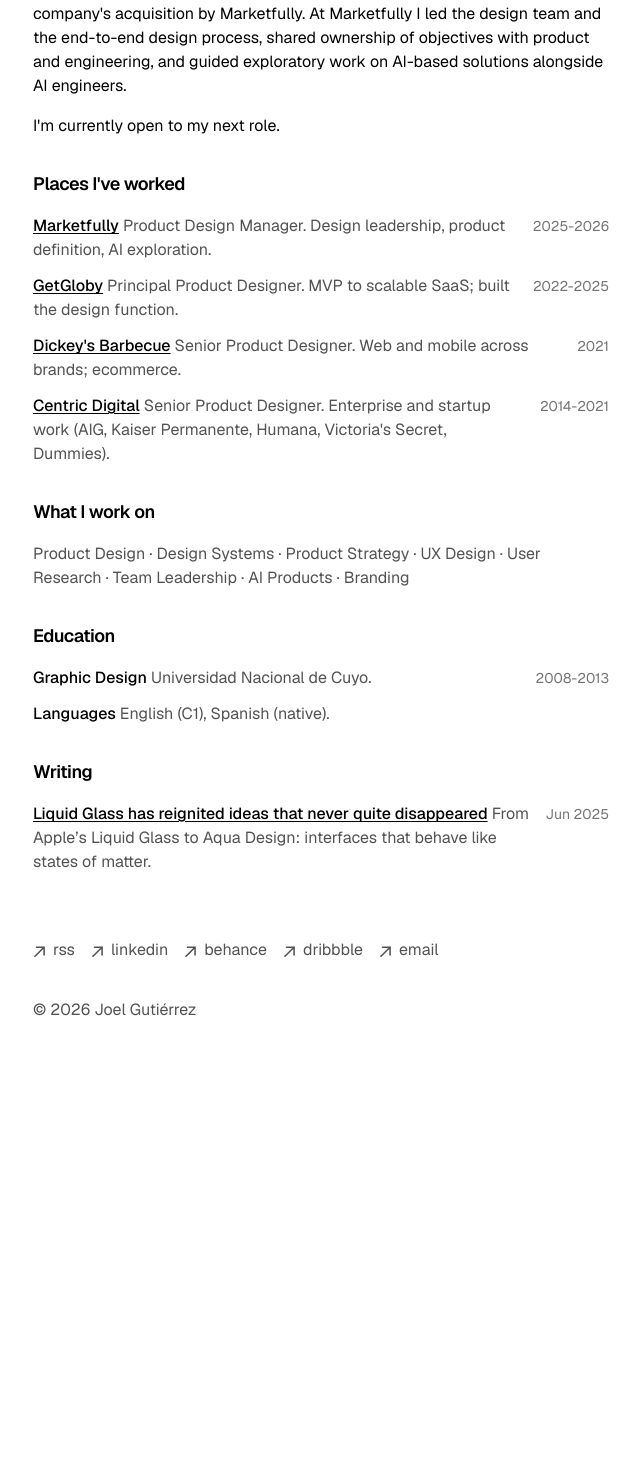
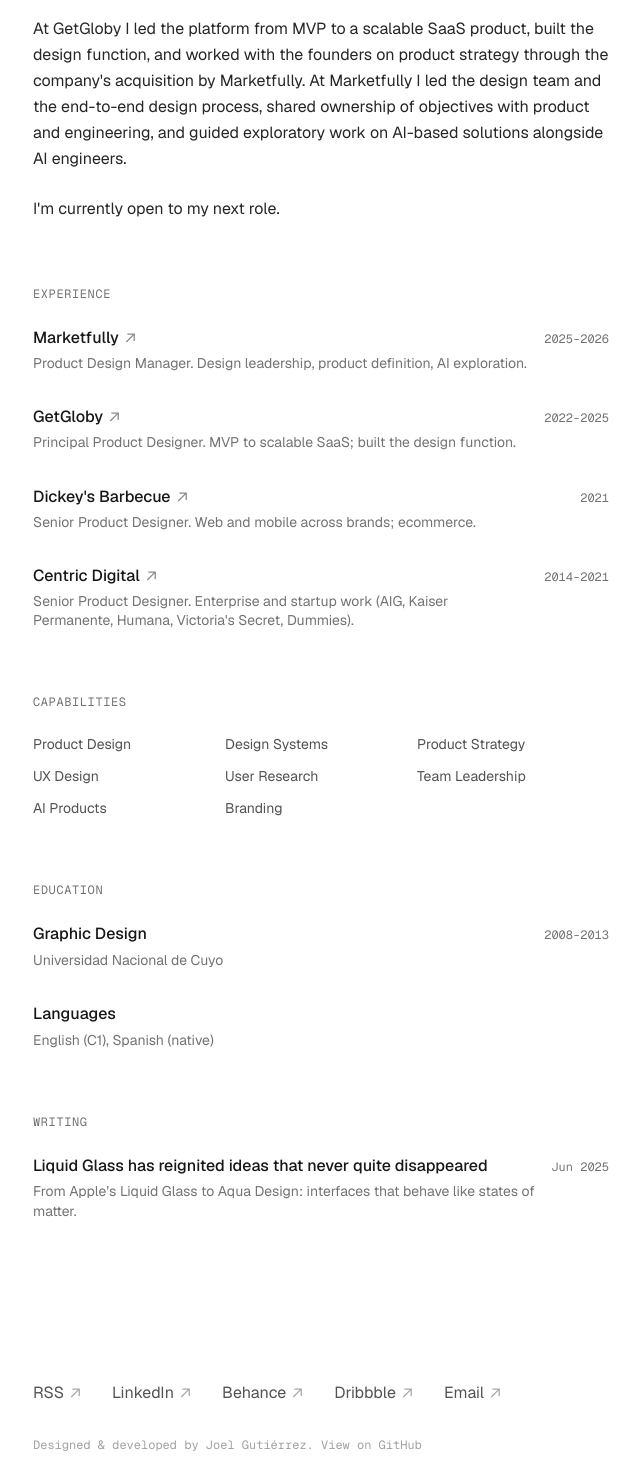
Before and after one commit to j333/gutierrez-joel-portfolio, a Next.js app: page / in a window 1280 px wide. Shown: the part 590-2050 px from the top of the page, without its empty margins (319-959 px from the left). Before the commit the page ends 1676 px from the top, so only its background shows below. Built offline with nearby package versions, Linux system fonts and the light colour scheme.

Commit message:
Styles update

```diff
--- a/app/blog/[slug]/page.tsx
+++ b/app/blog/[slug]/page.tsx
@@ -104,7 +104,7 @@
               href={post.metadata.medium}
               target="_blank"
               rel="noopener noreferrer"
-              className="font-medium underline underline-offset-2 hover:text-neutral-800 dark:hover:text-neutral-200"
+              className="font-medium hover:underline underline-offset-4 hover:text-neutral-800 dark:hover:text-neutral-200"
             >
               Medium
             </a>
@@ -120,7 +120,7 @@
               href={post.metadata.linkedin}
               target="_blank"
               rel="noopener noreferrer"
-              className="font-medium underline underline-offset-2 hover:text-neutral-800 dark:hover:text-neutral-200"
+              className="font-medium hover:underline underline-offset-4 hover:text-neutral-800 dark:hover:text-neutral-200"
             >
               LinkedIn
             </a>
--- /dev/null
+++ b/app/components/arrow-icon.tsx
@@ -0,0 +1,17 @@
+export function ArrowIcon({ className }: { className?: string }) {
+  return (
+    <svg
+      width="10"
+      height="10"
+      viewBox="0 0 12 12"
+      fill="none"
+      xmlns="http://www.w3.org/2000/svg"
+      className={className || "opacity-50 group-hover:opacity-100 transition-opacity"}
+    >
+      <path
+        d="M2.07102 11.3494L0.963068 10.2415L9.2017 1.98864H2.83807L2.85227 0.454545H11.8438V9.46023H10.2955L10.3097 3.09659L2.07102 11.3494Z"
+        fill="currentColor"
+      />
+    </svg>
+  )
+}
--- a/app/components/footer.tsx
+++ b/app/components/footer.tsx
@@ -1,81 +1,44 @@
-function ArrowIcon() {
-  return (
-    <svg
-      width="12"
-      height="12"
-      viewBox="0 0 12 12"
-      fill="none"
-      xmlns="http://www.w3.org/2000/svg"
-    >
-      <path
-        d="M2.07102 11.3494L0.963068 10.2415L9.2017 1.98864H2.83807L2.85227 0.454545H11.8438V9.46023H10.2955L10.3097 3.09659L2.07102 11.3494Z"
-        fill="currentColor"
-      />
-    </svg>
-  )
-}
+import { ArrowIcon } from './arrow-icon'
+
+const links = [
+  { name: 'RSS', url: '/rss', external: true },
+  { name: 'LinkedIn', url: 'https://linkedin.com/in/gutierrezjoel', external: true },
+  { name: 'Behance', url: 'https://behance.net/gutierrezjoel', external: true },
+  { name: 'Dribbble', url: 'https://dribbble.com/gutierrezjoel', external: true },
+  { name: 'Email', url: 'mailto:joelg333@gmail.com', external: true },
+]
 
 export default function Footer() {
   return (
-    <footer className="mb-16">
-      <ul className="font-sm mt-8 flex flex-col space-x-0 space-y-2 text-neutral-600 md:flex-row md:space-x-4 md:space-y-0 dark:text-neutral-300">
-        <li>
+    <footer className="mt-24 mb-16">
+      <div className="flex flex-col gap-8">
+        <ul className="grid grid-cols-2 gap-x-4 gap-y-6 sm:grid-cols-3 md:flex md:flex-row md:gap-x-8 md:gap-y-0 text-neutral-600 dark:text-neutral-400">
+          {links.map((link) => (
+            <li key={link.name}>
+              <a
+                className="group flex items-center transition-colors hover:text-neutral-900 dark:hover:text-neutral-100 hover:underline underline-offset-4 w-fit"
+                rel={link.external ? "noopener noreferrer" : undefined}
+                target={link.external ? "_blank" : undefined}
+                href={link.url}
+              >
+                {link.name}
+                {link.external && <ArrowIcon className="ml-1.5 opacity-50 group-hover:opacity-100 transition-opacity" />}
+              </a>
+            </li>
+          ))}
+        </ul>
+        <p className="font-mono text-xs text-neutral-400 dark:text-neutral-500">
+          Designed & developed by Joel Gutiérrez.{' '}
           <a
-            className="flex items-center transition-all hover:text-neutral-800 dark:hover:text-neutral-100"
+            href="https://github.com/j333/gutierrez-joel-portfolio/"
+            target="_blank"
             rel="noopener noreferrer"
-            target="_blank"
-            href="/rss"
+            className="hover:text-neutral-900 dark:hover:text-neutral-100 hover:underline underline-offset-4"
           >
-            <ArrowIcon />
-            <p className="ml-2 h-7">rss</p>
+            View on GitHub
           </a>
-        </li>
-        <li>
-          <a
-            className="flex items-center transition-all hover:text-neutral-800 dark:hover:text-neutral-100"
-            rel="noopener noreferrer"
-            target="_blank"
-            href="https://linkedin.com/in/gutierrezjoel"
-          >
-            <ArrowIcon />
-            <p className="ml-2 h-7">linkedin</p>
-          </a>
-        </li>
-        <li>
-          <a
-            className="flex items-center transition-all hover:text-neutral-800 dark:hover:text-neutral-100"
-            rel="noopener noreferrer"
-            target="_blank"
-            href="https://behance.net/gutierrezjoel"
-          >
-            <ArrowIcon />
-            <p className="ml-2 h-7">behance</p>
-          </a>
-        </li>
-        <li>
-          <a
-            className="flex items-center transition-all hover:text-neutral-800 dark:hover:text-neutral-100"
-            rel="noopener noreferrer"
-            target="_blank"
-            href="https://dribbble.com/gutierrezjoel"
-          >
-            <ArrowIcon />
-            <p className="ml-2 h-7">dribbble</p>
-          </a>
-        </li>
-        <li>
-          <a
-            className="flex items-center transition-all hover:text-neutral-800 dark:hover:text-neutral-100"
-            href="mailto:joelg333@gmail.com"
-          >
-            <ArrowIcon />
-            <p className="ml-2 h-7">email</p>
-          </a>
-        </li>
-      </ul>
-      <p className="mt-8 text-neutral-600 dark:text-neutral-300">
-        © {new Date().getFullYear()} Joel Gutiérrez
-      </p>
+        </p>
+      </div>
     </footer>
   )
 }
--- a/app/components/nav.tsx
+++ b/app/components/nav.tsx
@@ -1,34 +1,39 @@
 import Link from 'next/link'
+import { ArrowIcon } from './arrow-icon'
 
 const navItems = {
   '/': {
-    name: 'home',
+    name: 'Home',
   },
   '/blog': {
-    name: 'blog',
+    name: 'Blog',
   },
   'https://linkedin.com/in/gutierrezjoel': {
-    name: 'linkedin',
+    name: 'LinkedIn',
   },
 }
 
 export function Navbar() {
   return (
-    <aside className="-ml-[8px] mb-16 tracking-tight">
+    <aside className="mb-16 tracking-tight">
       <div className="lg:sticky lg:top-20">
         <nav
           className="flex flex-row items-start relative px-0 pb-0 fade md:overflow-auto scroll-pr-6 md:relative"
           id="nav"
         >
-          <div className="flex flex-row space-x-0 pr-10">
+          <div className="flex flex-row space-x-6 pr-10">
             {Object.entries(navItems).map(([path, { name }]) => {
+              const isExternal = path.startsWith('http')
               return (
                 <Link
                   key={path}
                   href={path}
-                  className="transition-all hover:text-neutral-800 dark:hover:text-neutral-200 flex align-middle relative py-1 px-2 m-1"
+                  target={isExternal ? '_blank' : undefined}
+                  rel={isExternal ? 'noopener noreferrer' : undefined}
+                  className="group flex items-center transition-colors text-neutral-600 dark:text-neutral-400 hover:text-neutral-900 dark:hover:text-neutral-100 hover:underline underline-offset-4 w-fit"
                 >
                   {name}
+                  {isExternal && <ArrowIcon className="ml-1.5 opacity-50 group-hover:opacity-100 transition-opacity" />}
                 </Link>
               )
             })}
--- a/app/components/posts.tsx
+++ b/app/components/posts.tsx
@@ -13,7 +13,7 @@
   let allBlogs = getBlogPosts()
 
   return (
-    <ul className="space-y-3">
+    <ul className="mb-16 space-y-8">
       {allBlogs
         .sort((a, b) => {
           if (
@@ -26,21 +26,22 @@
         .map((post) => (
           <li
             key={post.slug}
-            className="flex flex-col gap-0.5 sm:flex-row sm:items-baseline sm:justify-between sm:gap-4"
+            className="flex flex-col sm:flex-row sm:items-baseline sm:justify-between sm:gap-4"
           >
-            <p>
+            <div className="flex flex-col">
               <Link
                 href={`/blog/${post.slug}`}
-                className="font-medium underline underline-offset-2 hover:text-neutral-800 dark:hover:text-neutral-200"
+                className="font-medium text-neutral-900 dark:text-neutral-100 hover:underline underline-offset-4 w-fit mb-1"
               >
                 {post.metadata.title}
               </Link>
-              <span className="text-neutral-600 dark:text-neutral-400">
-                {' '}
-                {post.metadata.summary}
-              </span>
-            </p>
-            <span className="shrink-0 text-sm text-neutral-500 dark:text-neutral-400">
+              {post.metadata.summary && (
+                <span className="text-sm text-neutral-500 dark:text-neutral-400 leading-snug">
+                  {post.metadata.summary}
+                </span>
+              )}
+            </div>
+            <span className="mt-2 sm:mt-0 shrink-0 font-mono text-xs text-neutral-500 dark:text-neutral-400">
               {formatListDate(post.metadata.publishedAt)}
             </span>
           </li>
--- a/app/global.css
+++ b/app/global.css
@@ -54,7 +54,7 @@
 }
 
 .prose a {
-  @apply underline transition-all decoration-neutral-400 dark:decoration-neutral-600 underline-offset-2 decoration-[0.1em];
+  @apply no-underline hover:underline underline-offset-4;
 }
 
 .prose .anchor:after {
--- a/app/page.tsx
+++ b/app/page.tsx
@@ -1,4 +1,5 @@
 import { BlogPosts } from 'app/components/posts'
+import { ArrowIcon } from 'app/components/arrow-icon'
 
 export const dynamic = 'force-static'
 
@@ -43,25 +44,27 @@
 export default function Page() {
   return (
     <section>
-      <h1 className="mb-2 text-2xl font-semibold tracking-tighter">
-        Joel Gutiérrez
-      </h1>
-      <p className="mb-8 text-neutral-600 dark:text-neutral-400">
-        Product Design Manager
-      </p>
+      <div className="mb-16">
+        <h1 className="mb-2 text-2xl font-semibold tracking-tighter">
+          Joel Gutiérrez
+        </h1>
+        <p className="text-neutral-600 dark:text-neutral-400">
+          Product Design Manager
+        </p>
+      </div>
 
-      <div className="mb-8 space-y-4">
-        <p className="mb-4">
+      <div className="mb-16 space-y-6 leading-relaxed text-neutral-800 dark:text-neutral-200">
+        <p>
           {`With years of experience in SaaS and AI-driven products for global
           teams, I collaborate closely with product and engineering to design
           experiences that support product decisions and business goals.`}
         </p>
-        <p className="mb-4">
+        <p>
           {`I recently led the design of an AI-powered marketing content
           generation product for global audiences, focused on speed,
           consistency, and quality.`}
         </p>
-        <p className="mb-4">
+        <p>
           {`I started at Centric Digital in a junior role and grew into a Senior
           Product Designer, shipping web and mobile products for clients like
           AIG, Kaiser Permanente, Humana, and Victoria's Secret, and leading
@@ -70,7 +73,7 @@
           teams to elevate the customer experience and drive ecommerce
           adoption.`}
         </p>
-        <p className="mb-4">
+        <p>
           {`At GetGloby I led the platform from MVP to a scalable SaaS product,
           built the design function, and worked with the founders on product
           strategy through the company's acquisition by Marketfully. At
@@ -78,72 +81,82 @@
           shared ownership of objectives with product and engineering, and
           guided exploratory work on AI-based solutions alongside AI engineers.`}
         </p>
-        <p className="mb-4">
+        <p>
           {`I'm currently open to my next role.`}
         </p>
       </div>
 
-      <h2 className="mb-4 text-lg font-semibold tracking-tight">
-        Places I&apos;ve worked
+      <h2 className="mb-6 font-mono text-xs uppercase tracking-wider text-neutral-500 dark:text-neutral-400">
+        Experience
       </h2>
-      <ul className="mb-8 space-y-3">
+      <ul className="mb-16 space-y-8">
         {places.map((place) => (
-          <li key={place.name} className="flex flex-col gap-0.5 sm:flex-row sm:items-baseline sm:justify-between sm:gap-4">
-            <p>
+          <li key={place.name} className="flex flex-col sm:flex-row sm:items-baseline sm:justify-between sm:gap-4">
+            <div className="flex flex-col">
               <a
                 href={place.href}
                 target="_blank"
                 rel="noopener noreferrer"
-                className="font-medium underline underline-offset-2 hover:text-neutral-800 dark:hover:text-neutral-200"
+                className="group flex items-center font-medium text-neutral-900 dark:text-neutral-100 hover:underline underline-offset-4 w-fit mb-1"
               >
                 {place.name}
+                <ArrowIcon className="ml-1.5 opacity-50 group-hover:opacity-100 transition-opacity" />
               </a>
-              <span className="text-neutral-600 dark:text-neutral-400">
-                {' '}
+              <span className="text-sm text-neutral-500 dark:text-neutral-400 leading-snug">
                 {place.role}
               </span>
-            </p>
-            <span className="shrink-0 text-sm text-neutral-500 dark:text-neutral-400">
+            </div>
+            <span className="mt-2 sm:mt-0 shrink-0 font-mono text-xs text-neutral-500 dark:text-neutral-400">
               {place.years}
             </span>
           </li>
         ))}
       </ul>
 
-      <h2 className="mb-4 text-lg font-semibold tracking-tight">
-        What I work on
+      <h2 className="mb-6 font-mono text-xs uppercase tracking-wider text-neutral-500 dark:text-neutral-400">
+        Capabilities
       </h2>
-      <p className="mb-8 text-neutral-600 dark:text-neutral-400">
-        {skills.join(' · ')}
-      </p>
+      <ul className="mb-16 grid grid-cols-2 gap-y-3 sm:grid-cols-3">
+        {skills.map((skill) => (
+          <li key={skill} className="text-sm text-neutral-600 dark:text-neutral-400">
+            {skill}
+          </li>
+        ))}
+      </ul>
 
-      <h2 className="mb-4 text-lg font-semibold tracking-tight">Education</h2>
-      <ul className="mb-8 space-y-3">
-        <li className="flex flex-col gap-0.5 sm:flex-row sm:items-baseline sm:justify-between sm:gap-4">
-          <p>
-            <span className="font-medium">Graphic Design</span>
-            <span className="text-neutral-600 dark:text-neutral-400">
-              {' '}
-              Universidad Nacional de Cuyo.
+      <h2 className="mb-6 font-mono text-xs uppercase tracking-wider text-neutral-500 dark:text-neutral-400">
+        Education
+      </h2>
+      <ul className="mb-16 space-y-8">
+        <li className="flex flex-col sm:flex-row sm:items-baseline sm:justify-between sm:gap-4">
+          <div className="flex flex-col">
+            <span className="font-medium text-neutral-900 dark:text-neutral-100 mb-1">
+              Graphic Design
             </span>
-          </p>
-          <span className="shrink-0 text-sm text-neutral-500 dark:text-neutral-400">
+            <span className="text-sm text-neutral-500 dark:text-neutral-400">
+              Universidad Nacional de Cuyo
+            </span>
+          </div>
+          <span className="mt-2 sm:mt-0 shrink-0 font-mono text-xs text-neutral-500 dark:text-neutral-400">
             2008-2013
           </span>
         </li>
-        <li>
-          <p>
-            <span className="font-medium">Languages</span>
-            <span className="text-neutral-600 dark:text-neutral-400">
-              {' '}
-              English (C1), Spanish (native).
+        <li className="flex flex-col sm:flex-row sm:items-baseline sm:justify-between sm:gap-4">
+          <div className="flex flex-col">
+            <span className="font-medium text-neutral-900 dark:text-neutral-100 mb-1">
+              Languages
             </span>
-          </p>
+            <span className="text-sm text-neutral-500 dark:text-neutral-400">
+              English (C1), Spanish (native)
+            </span>
+          </div>
         </li>
       </ul>
 
-      <h2 className="mb-4 text-lg font-semibold tracking-tight">Writing</h2>
-      <div className="mb-8">
+      <h2 className="mb-6 font-mono text-xs uppercase tracking-wider text-neutral-500 dark:text-neutral-400">
+        Writing
+      </h2>
+      <div className="mb-16">
         <BlogPosts />
       </div>
     </section>
--- /dev/null
+++ b/next.config.mjs
@@ -0,0 +1,6 @@
+/** @type {import('next').NextConfig} */
+const nextConfig = {
+  output: 'standalone',
+};
+
+export default nextConfig;
--- a/package.json
+++ b/package.json
@@ -1,7 +1,7 @@
 {
   "private": true,
   "scripts": {
-    "dev": "next dev",
+    "dev": "next dev -p 3000 -H 0.0.0.0",
     "build": "next build",
     "start": "next start"
   },
@@ -10,8 +10,6 @@
     "@types/node": "20.11.17",
     "@types/react": "18.2.55",
     "@types/react-dom": "18.2.19",
-    "@vercel/analytics": "^2.0.1",
-    "@vercel/speed-insights": "^2.0.0",
     "next": "^16.3.1",
     "next-mdx-remote": "^6.0.0",
     "postcss": "^8.4.35",
--- a/pnpm-workspace.yaml
+++ /dev/null
@@ -1,3 +0,0 @@
-allowBuilds:
-  '@vercel/speed-insights': true
-  sharp: true
```
Also changed, not shown: app/components/mdx.tsx (+7 -1 lines), app/components/metrics.tsx (+1 -27 lines), 1 other file (tests, documents, lock files or other folders).
